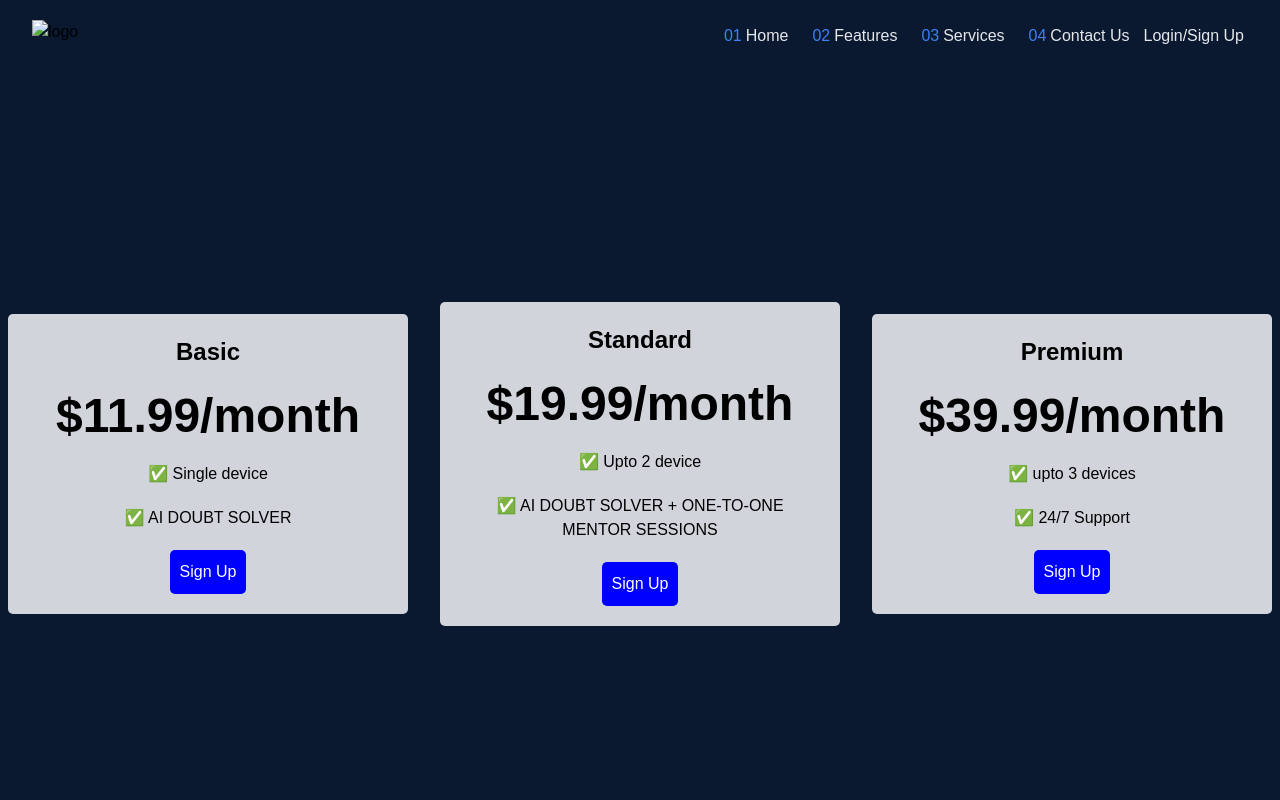
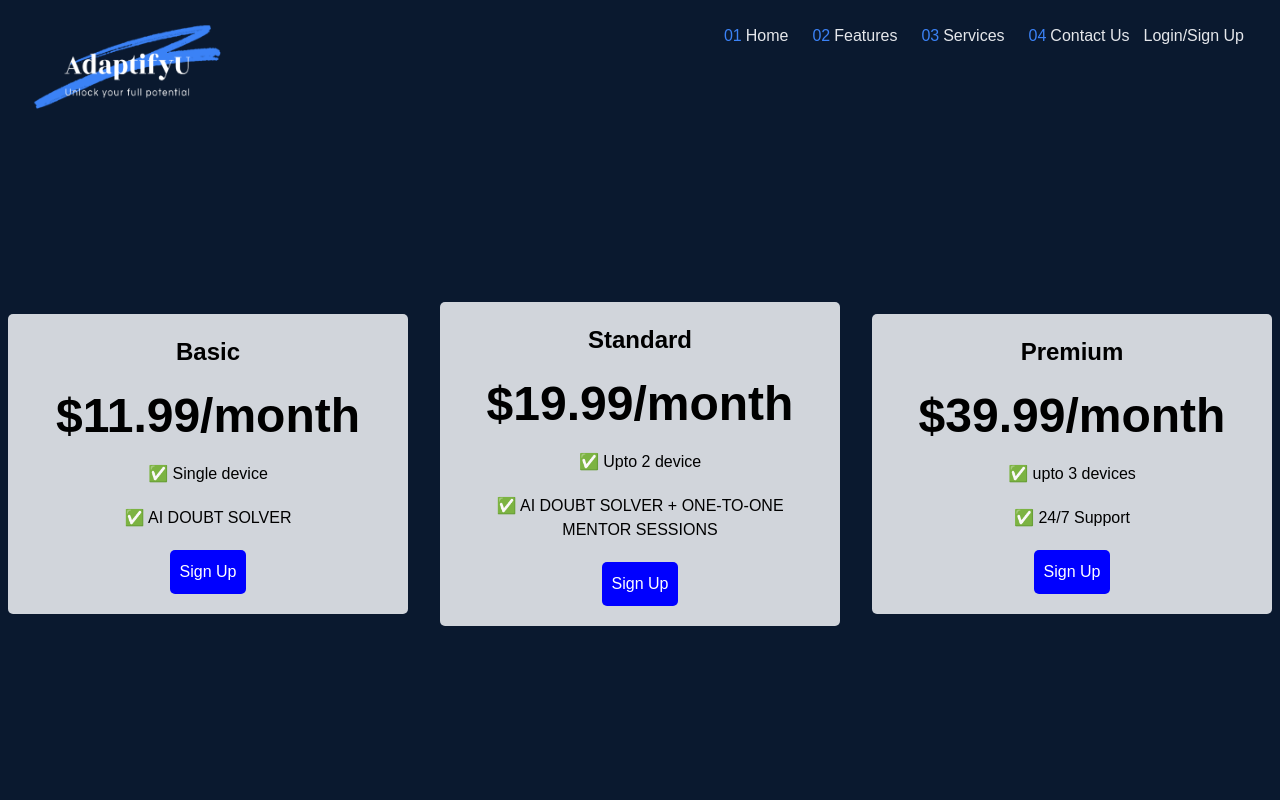
Before and after one commit to Sushant0753/AdaptifyU, a plain HTML site: page dist/pricing.html in a window 1280 px wide. Shown: the top 800 px of the page. Drawn offline with Linux system fonts and the light colour scheme; a web font is replaced by a local one.

Commit message:
fix/ Fixed Bug

```diff
--- a/dist/pricing.html
+++ b/dist/pricing.html
@@ -1645,7 +1645,7 @@ video {
   <!-- NAV BAR -->
   <nav class="w-full h-14 mt-2 flex justify-between items-center px-6 sm:px-8" id = "nav">
     <div class="pt-16">
-        <img class="h-24 w-48" src="./logo.png" alt="logo">
+        <img class="h-24 w-48" src="images/logo.png" alt="logo">
     </div>
     <div class="sm:flex text-gray-200">
         <ul id = "menu" class="sm:flex hidden ">
```
